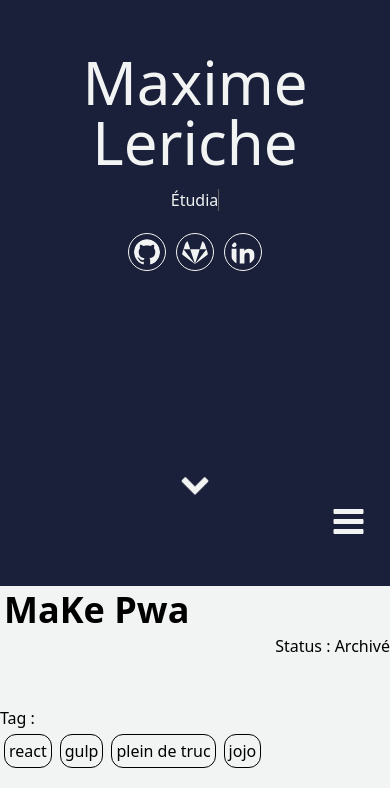
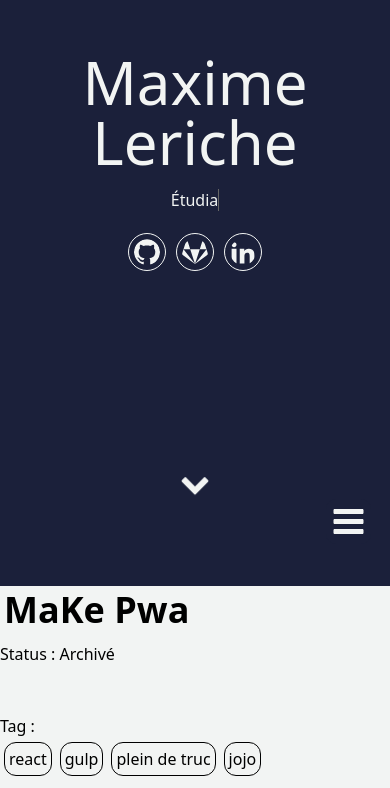
Before and after one commit to batleforc/Portfolio, a React (Create React App) app in the folder client/: page /project/make-pwa in a window 390 px wide. Shown: the part 258-1046 px from the top of the page. Built offline with nearby package versions, Linux system fonts and the light colour scheme.

Commit message:
[fix] mobile overflow

```diff
--- a/client/src/component/ProjetDetail.tsx
+++ b/client/src/component/ProjetDetail.tsx
@@ -20,7 +20,7 @@ const ProjetDetail = () => {
             {project.Name}
           </h1>
           <div className="flex flex-col flex-wrap">
-            <div className="flex-row flex mb-10">
+            <div className="md:flex-row flex-col flex mb-10">
               <div className="mr-10 grow">
                 {/* Bloc de gauche */}
                 <p>{project.Description}</p>
```
